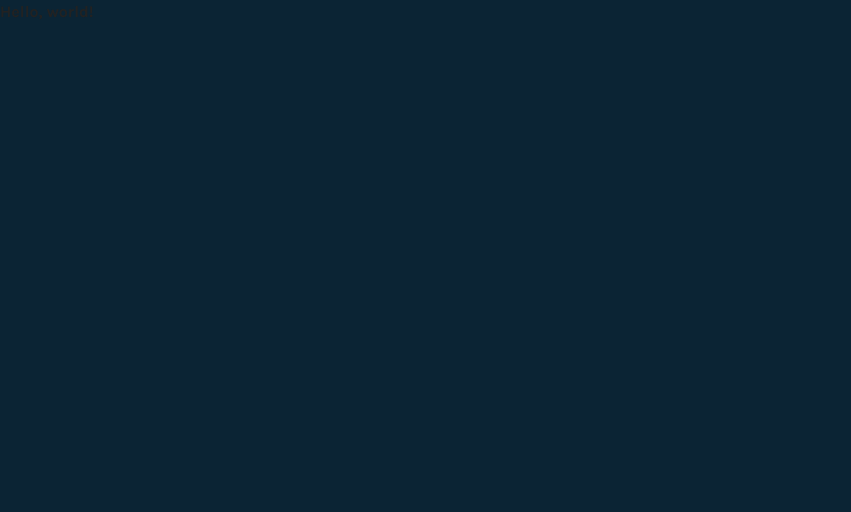
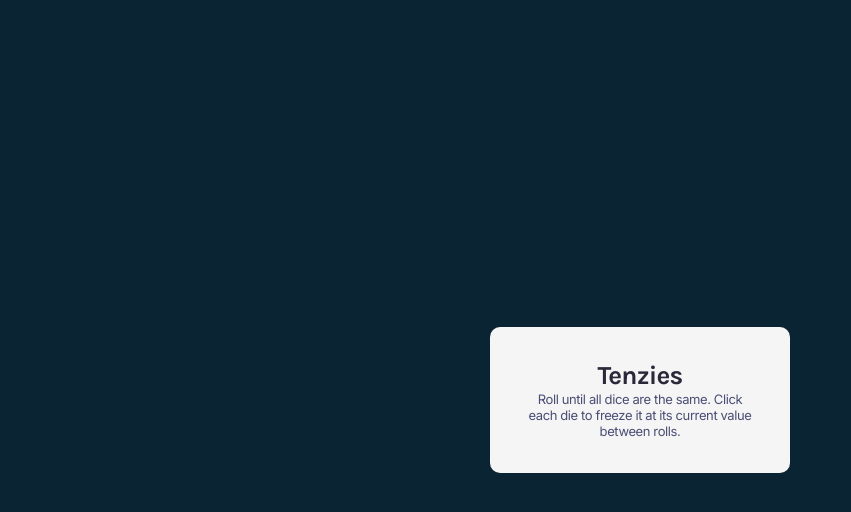
Before and after one commit to mutheusalmeida/tenzies-game, a React (Vite) app: page / in a window 1280 px wide. Shown: the top 512 px of the page, without its empty margins (0-851 px from the left). Built offline with nearby package versions, Linux system fonts and the light colour scheme.

Commit message:
feat: add tezies playground

```diff
--- a/src/app.tsx
+++ b/src/app.tsx
@@ -1,5 +1,17 @@
+import styled from 'styled-components'
+import { Playground } from './playground'
+
+const Container = styled.div`
+  display: flex;
+  min-height: 100%;
+  align-items: center;
+  justify-content: center;
+`
+
 export function App () {
   return (
-    <div>Hello, world!</div>
+    <Container>
+      <Playground />
+    </Container>
   )
 }
--- /dev/null
+++ b/src/playground/index.tsx
@@ -0,0 +1 @@
+export * from './playground'
--- /dev/null
+++ b/src/playground/playground.tsx
@@ -0,0 +1,11 @@
+import * as S from './styles'
+
+export const Playground = () => {
+  return (
+    <S.PlaygroundWrapper>
+      <S.Title>Tenzies</S.Title>
+
+      <S.Desc>Roll until all dice are the same. Click each die to freeze it at its current value between rolls.</S.Desc>
+    </S.PlaygroundWrapper>
+  )
+}
--- /dev/null
+++ b/src/playground/styles.ts
@@ -0,0 +1,29 @@
+import styled from 'styled-components'
+
+export const PlaygroundWrapper = styled.div`
+  background-color: #F5F5F5;
+  border-radius: 0.625em;
+  padding: 2.125em;
+  max-width: 20em;
+  display: flex;
+  flex-direction: column;
+  align-items: center;
+`
+
+export const Title = styled.h1`
+  font-size: 1.625rem;
+  line-height: 1.15384em;
+  letter-spacing: -0.03em;
+  color: #2B283A;
+`
+
+export const Desc = styled.p`
+  font-family: 'Inter', sans-serif;
+  font-size: 0.8125rem;
+  line-height: 1.2307em;
+  letter-spacing: -0.03em;
+  color: #4A4E74;
+  text-align: center;
+  max-width: 17.9230em;
+
+`
```
